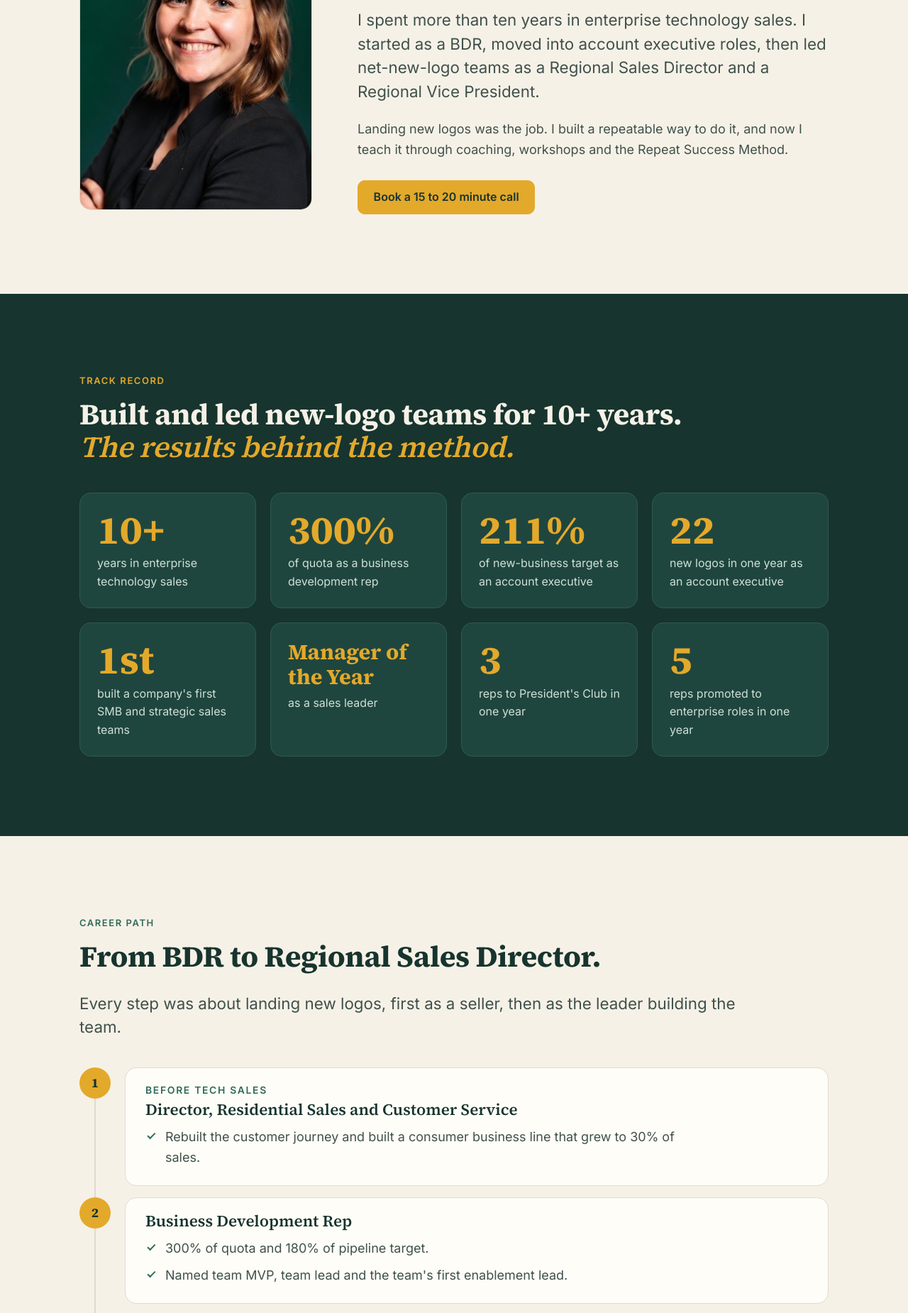
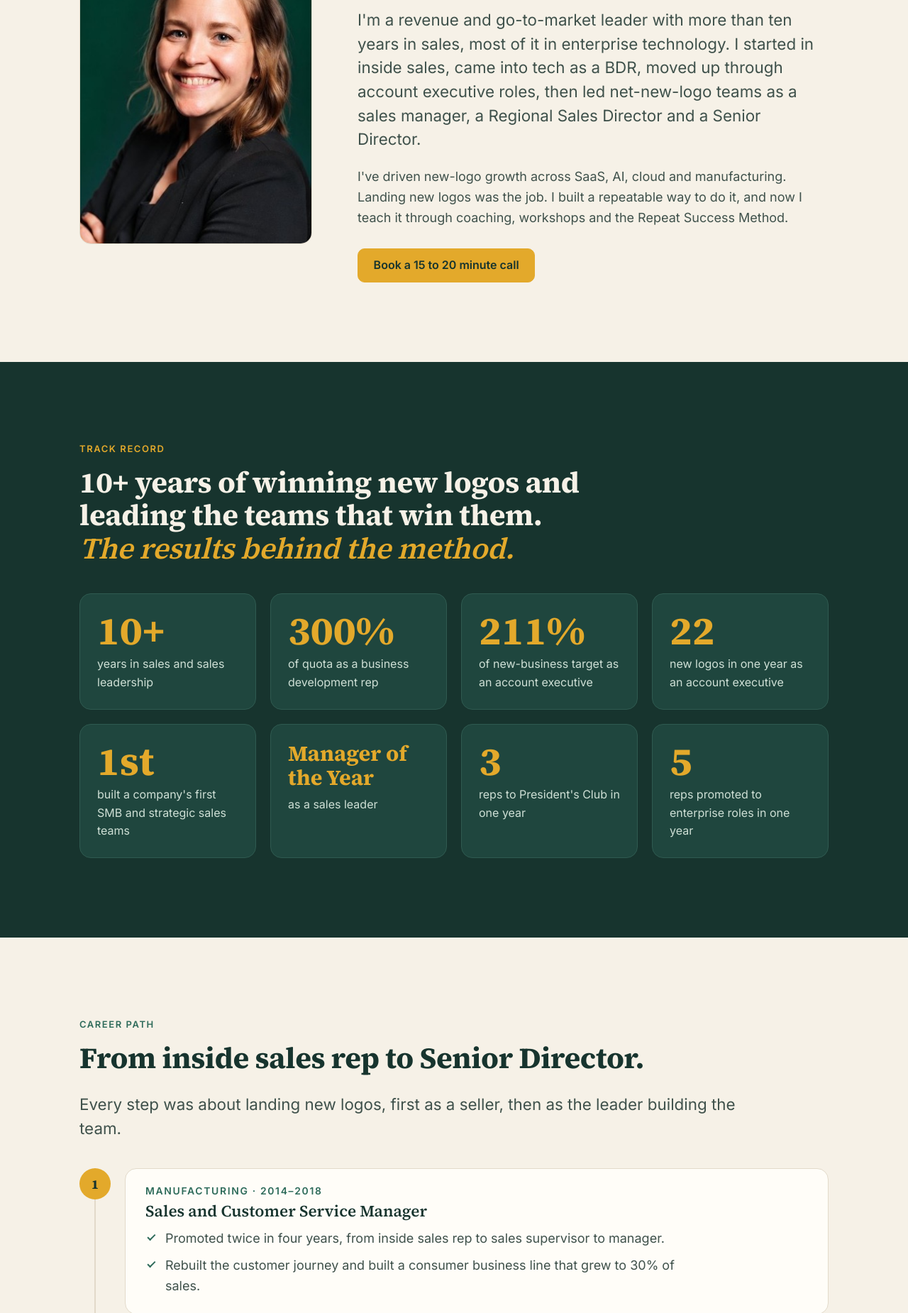
Before and after one commit to rootandreinvent/rootandreinvent.github.io, an Astro site: page /about in a window 1280 px wide. Shown: the part 304-2154 px from the top of the page at 71% size. Built offline with nearby package versions, Linux system fonts and the light colour scheme; Astro itself is replaced by a stand-in of ours; a web font is replaced by a local one.

Commit message:
Career path: titles and years from experience history; add Senior Director
Co-authored-by: Cursor <cursoragent@cursor.com>

```diff
--- a/src/components/CareerPath.astro
+++ b/src/components/CareerPath.astro
@@ -1,6 +1,5 @@
 ---
 import { career } from "../data/credentials";
-import PlaceholderNote from "./PlaceholderNote.astro";
 ---
 
 <ol class="path" role="list">
@@ -10,13 +9,12 @@ import PlaceholderNote from "./PlaceholderNote.astro";
         <span class="step" aria-hidden="true">{i + 1}</span>
         <div class="body">
           {role.context && <p class="context">{role.context}</p>}
-          <h3>
-            {role.title}
-            {role.titlePending && <PlaceholderNote text="[KELSEY TO CONFIRM title]" />}
-          </h3>
-          <ul class="check-list" role="list">
-            {role.highlights.map((item) => <li>{item}</li>)}
-          </ul>
+          <h3>{role.title}</h3>
+          {role.highlights.length > 0 && (
+            <ul class="check-list" role="list">
+              {role.highlights.map((item) => <li>{item}</li>)}
+            </ul>
+          )}
         </div>
       </li>
     ))
@@ -83,6 +81,10 @@ import PlaceholderNote from "./PlaceholderNote.astro";
     margin-bottom: 0.75rem;
   }
 
+  h3:last-child {
+    margin-bottom: 1rem;
+  }
+
   .check-list {
     margin-bottom: 1.25rem;
   }
--- a/src/data/credentials.ts
+++ b/src/data/credentials.ts
@@ -1,8 +1,6 @@
 export type Role = {
   title: string;
   context?: string;
-  /** Set while Kelsey confirms the title; shows a chip in dev only. */
-  titlePending?: boolean;
   highlights: string[];
 };
 
@@ -10,12 +8,16 @@ export type Build = { title: string; body: string };
 
 export const career: Role[] = [
   {
-    title: "Director, Residential Sales and Customer Service",
-    context: "Before tech sales",
-    highlights: ["Rebuilt the customer journey and built a consumer business line that grew to 30% of sales."],
+    title: "Sales and Customer Service Manager",
+    context: "Manufacturing · 2014–2018",
+    highlights: [
+      "Promoted twice in four years, from inside sales rep to sales supervisor to manager.",
+      "Rebuilt the customer journey and built a consumer business line that grew to 30% of sales.",
+    ],
   },
   {
-    title: "Business Development Rep",
+    title: "Business Development Rep, Enterprise Accounts",
+    context: "Enterprise technology · 2018–2019",
     highlights: [
       "300% of quota and 180% of pipeline target.",
       "Named team MVP, team lead and the team's first enablement lead.",
@@ -23,6 +25,7 @@ export const career: Role[] = [
   },
   {
     title: "Account Executive, Small Business",
+    context: "2019–2020",
     highlights: [
       "211% of new-business target, with 22 new logos in one year.",
       "31% close rate, with about half of her bookings self-sourced.",
@@ -30,16 +33,19 @@ export const career: Role[] = [
   },
   {
     title: "Account Executive, Growth Business",
+    context: "2020–2022",
     highlights: [
+      "Promoted to senior account executive after one year as an AE.",
       "Closed the most new logos in her sales organization.",
       "Recognized as a customer champion after a customer named her in a satisfaction survey.",
       "Onboarded three new reps and coached a teammate from SDR to AE.",
     ],
   },
   {
-    title: "Sales Leader, Net-New Teams",
-    titlePending: true,
+    title: "Manager, Strategic Commercial Sales",
+    context: "2022–2024",
     highlights: [
+      "Promoted twice in her first year as a manager, from velocity SMB to corporate to strategic sales.",
       "Built the company's first SMB sales team and its first strategic team.",
       "Named Manager of the Year.",
       "Sent 3 reps to President's Club and saw 5 promoted to enterprise roles in one year.",
@@ -47,20 +53,27 @@ export const career: Role[] = [
     ],
   },
   {
-    title: "Regional Manager",
+    title: "Regional Sales Director, SMB",
+    context: "2024–2026",
     highlights: [
       "Ran joint pursuits that paired integration and AI products with the core platform.",
       "Credited by her account executive as critical to closing a multi-product new-logo win.",
     ],
   },
   {
-    title: "Regional Sales Director, New Logo",
+    title: "Regional Sales Director, New Logo Commercial Growth",
+    context: "2026",
     highlights: [
       "Coached the rep chosen for the best pitch in the entire sales organization.",
       "Won the managers' weekly contest for closed new business.",
       "Led her team to its first-ever deal in a new product line.",
       "Launched an invite-only competitive event that marketing rolled out across the sales organization.",
     ],
+  },
+  {
+    title: "Senior Director, Marketplace Sales",
+    context: "Manufacturing technology · 2026",
+    highlights: [],
   },
 ];
 
--- a/src/data/stats.ts
+++ b/src/data/stats.ts
@@ -1,7 +1,7 @@
 export type Stat = { value: string; label: string; approved: boolean; featured?: boolean };
 
 export const stats: Stat[] = [
-  { value: "10+", label: "years in enterprise technology sales", approved: true, featured: true },
+  { value: "10+", label: "years in sales and sales leadership", approved: true, featured: true },
   { value: "300%", label: "of quota as a business development rep", approved: true, featured: true },
   { value: "211%", label: "of new-business target as an account executive", approved: true },
   { value: "22", label: "new logos in one year as an account executive", approved: true },
--- a/src/pages/about.astro
+++ b/src/pages/about.astro
@@ -17,7 +17,7 @@ import portrait from "../assets/kelsey-interim.jpg";
 
 <BaseLayout
   title="About Kelsey"
-  description="Kelsey Dalton spent more than ten years in enterprise technology sales and led net-new-logo teams. Now she teaches the Repeat Success Method."
+  description="Kelsey Dalton is a revenue and go-to-market leader with more than ten years in sales who led net-new-logo teams in enterprise technology. Now she teaches the Repeat Success Method."
   jsonLd={personLd(Astro.site)}
 >
   <Section tone="cream" labelledby="about-title">
@@ -36,12 +36,13 @@ import portrait from "../assets/kelsey-interim.jpg";
         <Eyebrow>About</Eyebrow>
         <h1 id="about-title">About Kelsey</h1>
         <p class="lede">
-          I spent more than ten years in enterprise technology sales. I started as a BDR, moved into account executive
-          roles, then led net-new-logo teams as a Regional Sales Director and a Regional Vice President.
+          I'm a revenue and go-to-market leader with more than ten years in sales, most of it in enterprise technology.
+          I started in inside sales, came into tech as a BDR, moved up through account executive roles, then led
+          net-new-logo teams as a sales manager, a Regional Sales Director and a Senior Director.
         </p>
         <p>
-          Landing new logos was the job. I built a repeatable way to do it, and now I teach it through coaching,
-          workshops and the Repeat Success Method.
+          I've driven new-logo growth across SaaS, AI, cloud and manufacturing. Landing new logos was the job. I built a
+          repeatable way to do it, and now I teach it through coaching, workshops and the Repeat Success Method.
         </p>
         <PlaceholderNote text="[KELSEY TO CONFIRM bio wording and titles]" />
         <div class="button-row">
@@ -54,7 +55,7 @@ import portrait from "../assets/kelsey-interim.jpg";
   <Section tone="band" id="record" labelledby="record-title">
     <Eyebrow>Track record</Eyebrow>
     <h2 id="record-title">
-      Built and led new-logo teams for 10+ years.
+      10+ years of winning new logos and leading the teams that win them.
       <span class="accent">The results behind the method.</span>
     </h2>
     <StatPanel />
@@ -62,7 +63,7 @@ import portrait from "../assets/kelsey-interim.jpg";
 
   <Section tone="cream" labelledby="path-title">
     <Eyebrow>Career path</Eyebrow>
-    <h2 id="path-title">From BDR to Regional Sales Director.</h2>
+    <h2 id="path-title">From inside sales rep to Senior Director.</h2>
     <p class="lede">Every step was about landing new logos, first as a seller, then as the leader building the team.</p>
     <CareerPath />
   </Section>
--- a/src/pages/index.astro
+++ b/src/pages/index.astro
@@ -102,10 +102,10 @@ const published = new Set((await getMethodPosts()).map((p) => p.data.slug));
 
   <Section tone="band" labelledby="track-title">
     <Eyebrow>Track record</Eyebrow>
-    <h2 id="track-title">Built and led new-logo teams for 10+ years.</h2>
+    <h2 id="track-title">10+ years of winning new logos and leading the teams that win them.</h2>
     <StatPanel featuredOnly />
     <p class="titles">
-      From BDR to Regional Sales Director and Regional Vice President.
+      From inside sales rep to Regional Sales Director and Senior Director.
       <PlaceholderNote text="[KELSEY TO CONFIRM titles and order]" />
     </p>
     <div class="button-row">
```
